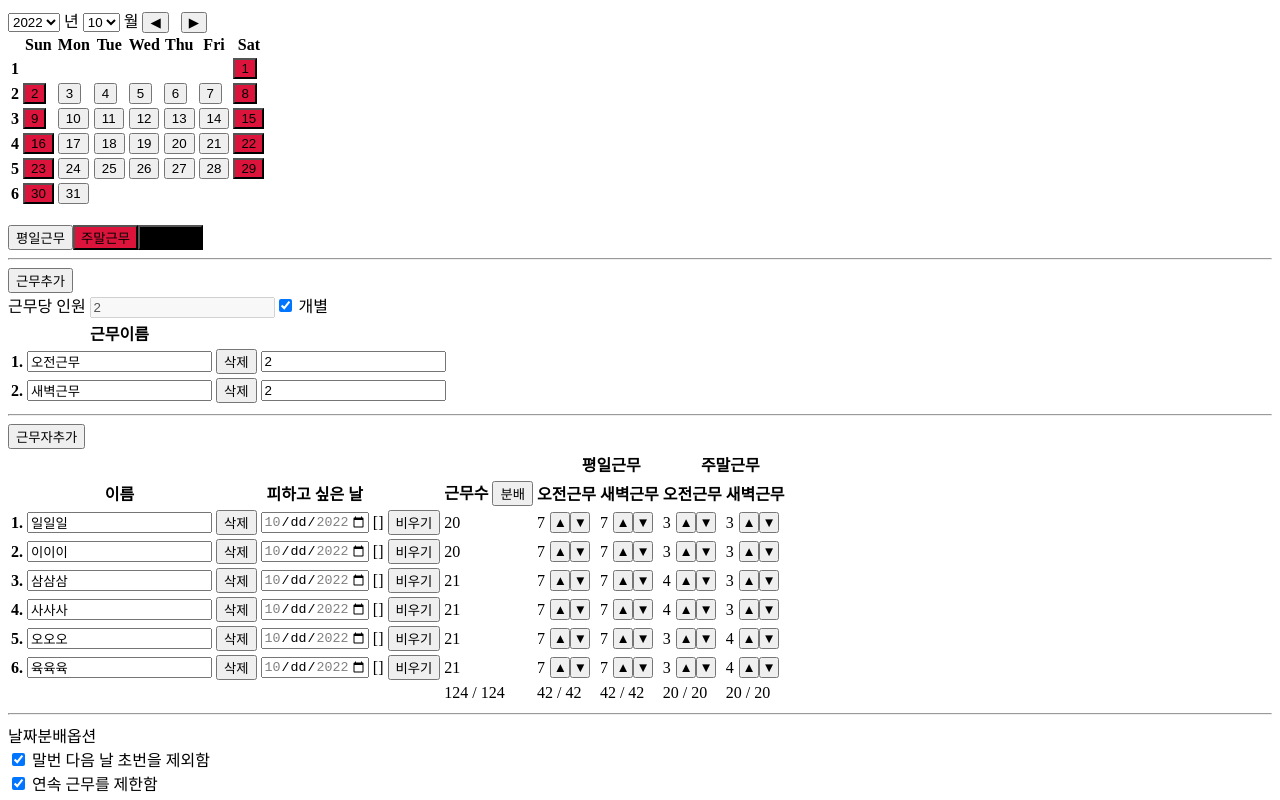
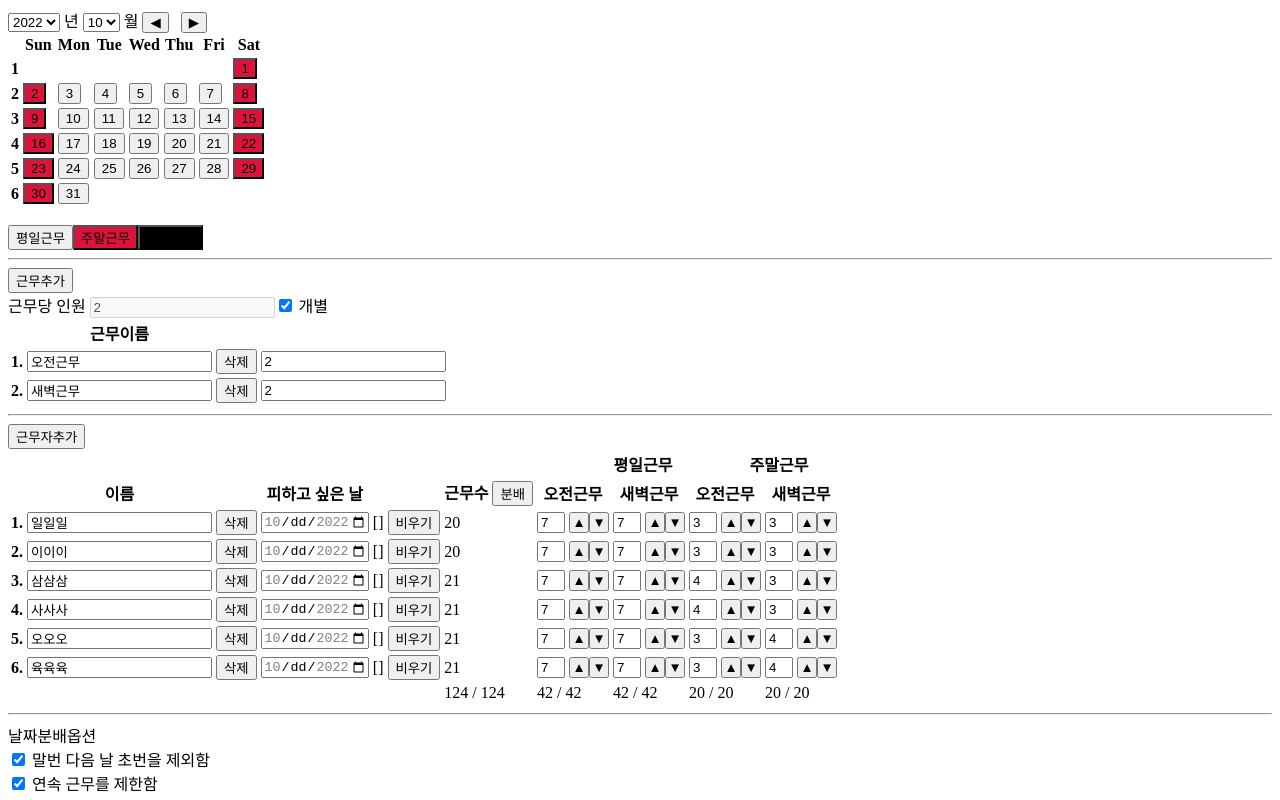
Before and after one commit to woajun/schedule-divider, a Vue app: page / in a window 1280 px wide. Both pictures are taken after a click on the button "분배". Shown: the top 800 px of the page. Built offline with nearby package versions, Linux system fonts and the light colour scheme.

Commit message:
v-for weekday weekend

```diff
--- a/src/components/SpecifyWorker/SpecifyWorker.vue
+++ b/src/components/SpecifyWorker/SpecifyWorker.vue
@@ -108,9 +108,15 @@ const btnUp = (key:'weekday' | 'weekend', i: number, arr: number[]) => {
   if (sumShiftWorkday(key, i) >= props.shifts[i].num * props.workdays[key].length) return;
   arr[i] += 1;
 };
+
 const btnDown = (arr:number[], i: number) => {
   if (arr[i] < 1) return;
   arr[i] -= 1;
+};
+
+const changeWorkday = (e: Event, key:'weekday' | 'weekend', i: number, arr: number[]) => {
+  const el = e.target as HTMLInputElement;
+  arr[i] = Number(el.value);
 };
 
 </script>
@@ -171,31 +177,20 @@ const btnDown = (arr:number[], i: number) => {
               </button>
             </td>
             <td>{{ getWorkerWorkday(worker) }}</td>
-            <template v-for="(num, idx) in worker.weekday" :key="idx">
+            <template v-for="dayType in (['weekday', 'weekend'] as ['weekday', 'weekend'])" :key="dayType">
+              <template v-for="(num, idx) in worker[dayType]" :key="idx">
                 <td>
-                {{ num }}
+                  <input :value="num" type="number" class="workday" @change="(e) => changeWorkday(e, dayType, idx, worker[dayType])">
                 </td>
                 <td>
-                <button class="btn" @click="()=>btnUp('weekday', idx, worker.weekday)">
+                  <button class="btn" @click="()=>btnUp(dayType, idx, worker[dayType])">
                     ▲
                   </button>
-                <button class="btn" @click="()=>btnDown(worker.weekday, idx)">
+                  <button class="btn" @click="()=>btnDown(worker[dayType], idx)">
                     ▼
                   </button>
                 </td>
               </template>
-            <template v-for="(num, idx) in worker.weekend" :key="idx">
-              <td>
-                {{ num }}
-              </td>
-              <td>
-                <button class="btn" @click="()=>btnUp('weekend', idx, worker.weekend)">
-                  ▲
-                </button>
-                <button class="btn" @click="()=>btnDown(worker.weekend, idx)">
-                  ▼
-                </button>
-              </td>
             </template>
           </tr>
           <tr>
@@ -223,4 +218,13 @@ const btnDown = (arr:number[], i: number) => {
   width: 20px;
   padding: 1px
 }
+.workday {
+  width: 20px;
+}
+
+input::-webkit-outer-spin-button,
+input::-webkit-inner-spin-button {
+-webkit-appearance: none;
+margin: 0;
+}
 </style>
```
Lines whose indentation alone changed are shown as unchanged.
